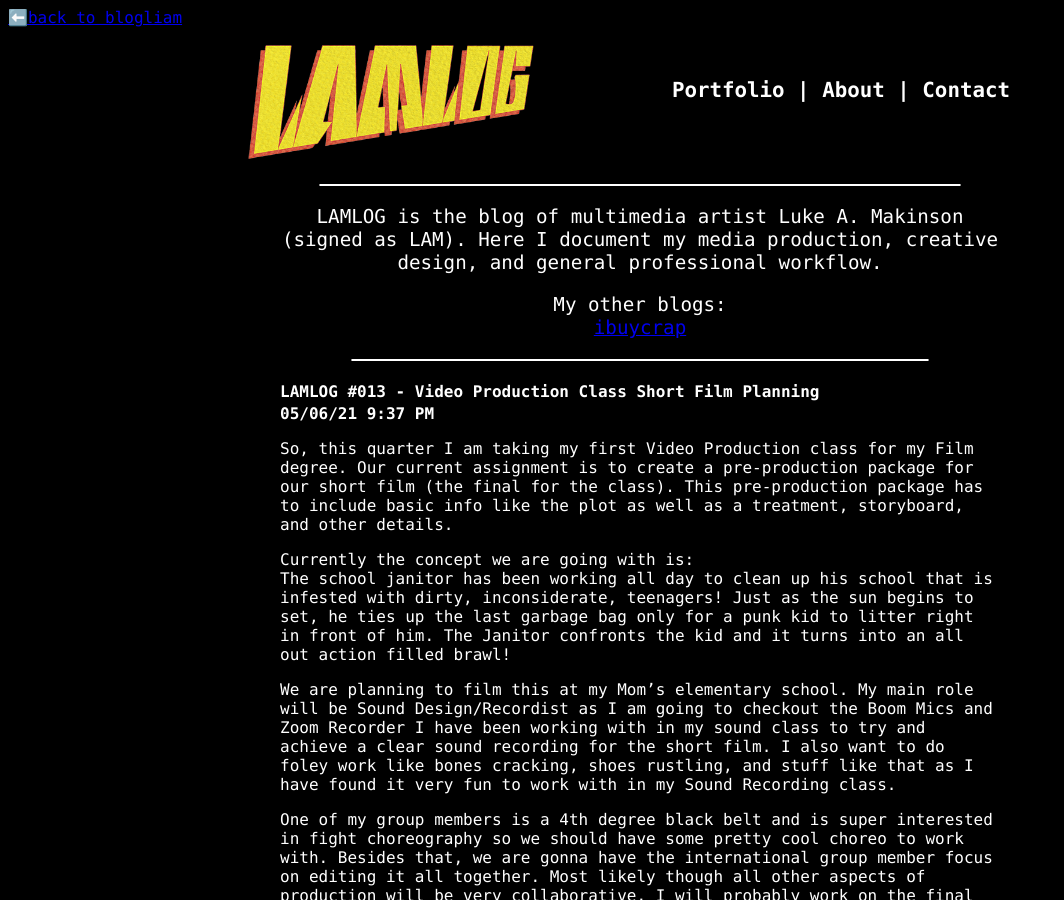
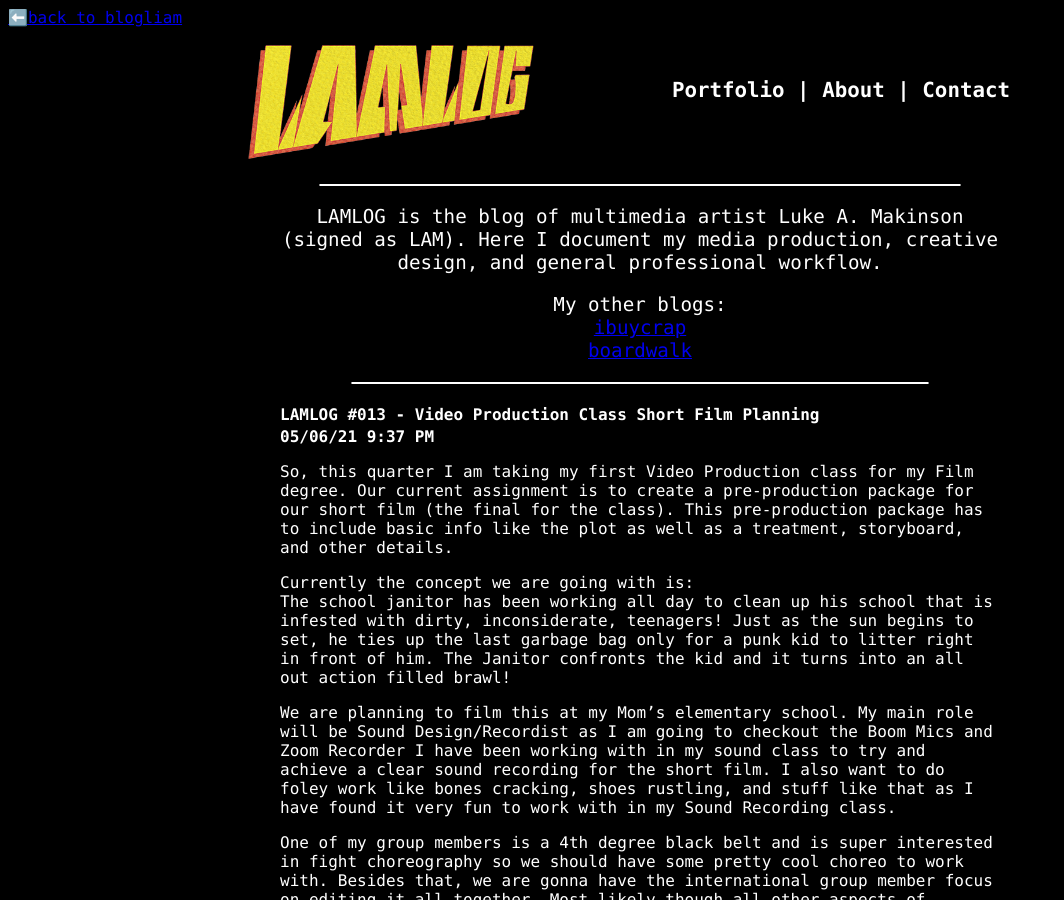
Before and after one commit to blogliam/lam.blogliam.com, a Jekyll site: the page built from index.md, in a window 1280 px wide and 900 px high. Shown: the whole window, without its empty margins (0-1064 px from the left). Built offline with Jekyll 4.4.1, drawn with Linux system fonts in a browser that asks for light colours.

Commit message:
Added directory to boardwalk on other blogs + link back to blogliam

```diff
--- a/index.md
+++ b/index.md
@@ -8,7 +8,8 @@ title: Home
 </p>
 <p id="description">
     My other blogs: <br>
-    <a href="/ibuycrap/">ibuycrap</a>
+    <a href="/ibuycrap/">ibuycrap</a> <br>
+    <a href="/boardwalk/">boardwalk</a>
 </p>
 ___
 
```
Also changed, not shown: ibuycrap.md (+2 -1 lines).
